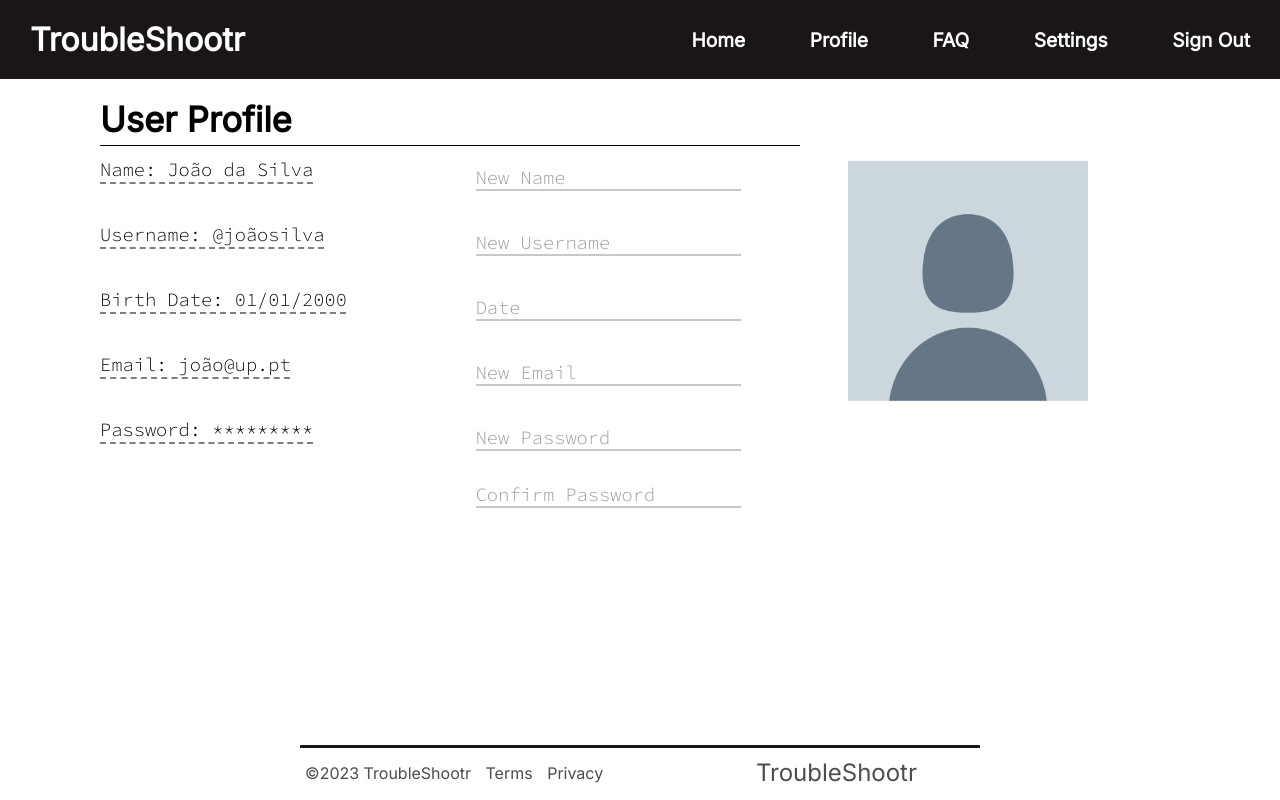
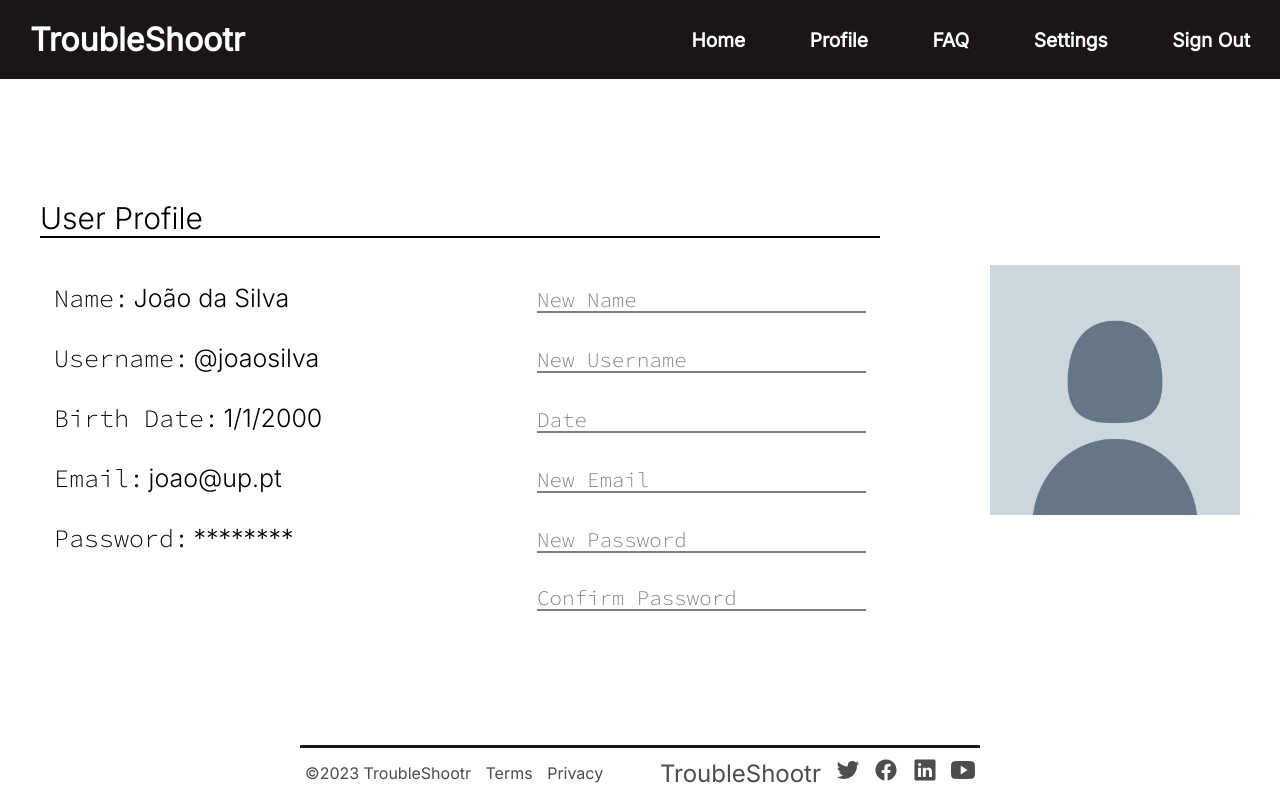
Before and after one commit to diogocs24/LTW-TroubleShootr, a PHP site: page /profile.html in a window 1280 px wide. Run offline with PHP 8.4, Linux system fonts and the light colour scheme.

Commit message:
Added footer to the Profile Page

```diff
--- a/profile.html
+++ b/profile.html
@@ -1,13 +1,12 @@
 <!DOCTYPE html>
 <html lang="en">
 	<head>
-    <meta charset="UTF-8">
-    <meta http-equiv="X-UA-Compatible" content="IE=edge">
-    <meta name="viewport" content="width=device-width, initial-scale=1.0">
-    <link href="style.css" rel="stylesheet">
+		<meta charset="UTF-8" />
+		<meta http-equiv="X-UA-Compatible" content="IE=edge" />
+		<meta name="viewport" content="width=device-width, initial-scale=1.0" />
+		<link href="style.css" rel="stylesheet" />
 		<title>Profile</title>
 	</head>
-
 
 	<body>
 		<header id="header" class="header">
@@ -20,68 +19,104 @@
 				<a href="#" class="navigation_item">Sign Out</a>
 			</nav>
 		</header>
+		<div id="page-container">
+			<main id="main">
 				<div id="info">
-        <h1 class="title">User Profile</h1>
+					<div id="info_text">
+						<h1 class="user_profile_title">User Profile</h1>
 						<div class="row">
-            <div class="col-md-3">
-                Name: João da Silva
+							<div class="attribute">
+								<span class="label">Name:</span>
+								<span class="text_input">João da Silva</span>
 							</div>
 							<div class="single-input">
-                <div class="col-md-9 text-secondary">
-                    <input type="text" class="input" id="name" required>
-                    <label for="name">New Name</label>
-                </div>
+								<input
+									type="text"
+									class="user_profile_input"
+									id="name"
+									required
+								/>
+								<label for="#">New Name</label>
 							</div>
 						</div>
 						<div class="row">
-            <div class="col-md-3">Username: @joãosilva</div>
+							<div class="attribute">
+								<span class="label">Username:</span>
+								<span class="text_input">@joaosilva</span>
+							</div>
 							<div class="single-input">
-                <div class="col-md-9 text-secondary">
-                    <input type="text" class="input" id="username" required>
-                    <label for="username">New Username</label>
-                </div>
+								<input
+									type="text"
+									class="user_profile_input"
+									id="username"
+									required
+								/>
+								<label for="#">New Username</label>
 							</div>
 						</div>
 						<div class="row">
-            <div class="col-md-3">Birth Date: 01/01/2000</div>
+							<div class="attribute">
+								<span class="label">Birth Date:</span>
+								<span class="text_input">1/1/2000</span>
+							</div>
 							<div class="single-input">
-                <div class="col-md-9 text-secondary">
-                    <input type="text" class="input" id="date" required>
-                    <label for="date">Date</label>
-                </div>
+								<input
+									type="text"
+									class="user_profile_input"
+									id="date"
+									required
+								/>
+								<label for="#">Date</label>
 							</div>
 						</div>
 						<div class="row">
-            <div class="col-md-3">Email: joão@up.pt</div>
+							<div class="attribute">
+								<span class="label">Email:</span>
+								<span class="text_input">joao@up.pt</span>
+							</div>
 							<div class="single-input">
-                <div class="col-md-9 text-secondary">
-                    <input type="text" class="input" id="email" required>
-                    <label for="email">New Email</label>
-                </div>
+								<input
+									type="text"
+									class="user_profile_input"
+									id="email"
+									required
+								/>
+								<label for="#">New Email</label>
 							</div>
 						</div>
 						<div class="row">
-            <div class="col-md-3">Password: *********</div>
+							<div class="attribute">
+								<span class="label">Password:</span>
+								<span class="text_input">********</span>
+							</div>
 							<div class="single-input">
-                <div class="col-md-9 text-secondary">
-                    <input type="password" class="input" id="password" required>
-                    <label for="password">New Password</label>
-                </div>
+								<input
+									type="password"
+									class="user_profile_input"
+									id="password"
+									required
+								/>
+								<label for="#">New Password</label>
 							</div>
 						</div>
 						<div class="row">
-            <div class="col-md-3"></div>
+							<div class="attribute"></div>
 							<div class="single-input">
-                <div class="col-md-9 text-secondary">
-                    <input type="password" class="input" id="confirm_password" required>
-                    <label for="confirm_password">Confirm Password</label>
-                </div>
+								<input
+									type="password"
+									class="user_profile_input"
+									id="confirm_password"
+									required
+								/>
+								<label for="#">Confirm Password</label>
 							</div>
 						</div>
 					</div>
 					<div id="profile_img">
-        <img src="profile_image.jpg" alt="profile image">
+						<img src="profile_image.jpg" alt="profile image" />
 					</div>
+				</div>
+			</main>
 			<footer id="footer">
 				<div class="copyright">
 					<ul class="left">
@@ -114,6 +149,15 @@
 					</ul>
 				</div>
 			</footer>
+		</div>
 
+		<script
+			type="module"
+			src="https://unpkg.com/ionicons@7.1.0/dist/ionicons/ionicons.esm.js"
+		></script>
+		<script
+			nomodule
+			src="https://unpkg.com/ionicons@7.1.0/dist/ionicons/ionicons.js"
+		></script>
 	</body>
 </html>
--- a/style.css
+++ b/style.css
@@ -29,108 +29,10 @@
 	pointer-events: none;
 }
 
-.single-input {
-	position: relative;
-	margin: 0px 0;
-}
-.single-input label {
-	position: absolute;
-	bottom: 0px;
-	left: 0;
-	font-family: "Source Code Pro", monospace;
-	font-weight: lighter;
-	font-size: 1.3em;
-	color: rgb(150, 150, 150);
-	cursor: text;
-	transition: 0.5s ease-in-out;
-}
-
-.input {
-	width: 130%;
-	padding: 1px;
-	border: 0;
-	border-bottom: 2px solid rgb(200, 200, 200);
-	outline: 0;
-	font-size: 22.5px;
-	color: rgb(80, 80, 80);
-	transition: 0.5s ease-in-out;
-}
-
-.input:focus,
-.input:valid {
-	border-bottom: 2px solid rgb(0, 0, 0);
-}
-.input:focus ~ label,
-.input:valid ~ label {
-	transform: translateY(-24px);
-	font-size: 14px;
-	color: rgb(0, 0, 0);
-}
-
-#info {
-	position: absolute;
-	left: 100px;
-	margin-top: 75px;
-	color: #000;
-	line-height: 50px;
-	font-size: 0.9em;
-}
-
-#info ul {
-	list-style-type: none;
-}
-
-#profile_img {
-	position: absolute;
-	left: 60%;
-	top: 10%;
-	transform: scale(0.6);
-}
-
-.row {
-	display: flex;
-	align-items: center;
-}
-
-.col-md-3 {
-	flex: 0 0 65%;
-	font-family: "Source Code Pro", monospace;
-	font-weight: 100;
-	font-size: 1.3em;
-	text-decoration: underline 2px rgb(128, 126, 126);
-	text-decoration-style: dashed;
-	text-underline-offset: 6px;
-	padding-bottom: 15px;
-}
-
-.col-md-9 {
-	flex: 0 0 0%;
-}
-
 .logo {
 	font-size: 2em;
 	color: #fff;
 	user-select: none;
-}
-
-#info h1 {
-	font-size: 2.4em;
-	position: relative;
-	top: 0px;
-	padding-top: 20px;
-	opacity: 100;
-}
-
-#info h1::after {
-	content: "";
-	display: block;
-	height: 1px;
-	width: 700px;
-	background-color: #000;
-	position: absolute;
-	bottom: -1px;
-	left: 0;
-	right: 0;
 }
 
 .navigation a {
@@ -364,10 +266,98 @@
 	padding-bottom: 2.5rem;
 }
 
+/* Profile Page */
+
+#info {
+	max-width: 1200px;
+	margin: 100px auto;
+	display: flex;
+	justify-content: space-between;
+}
+
+#info_text {
+	width: 70%;
+}
+
+.user_profile_title {
+	margin-bottom: 30px;
+	font-weight: 300;
+	font-size: 30px;
+	width: 100%;
+	border-bottom: 2px solid black;
+}
+
+.row {
+	display: flex;
+	justify-content: space-between;
+	align-items: center;
+	padding: 14px;
+}
+
+.attribute > span {
+	font-weight: 300;
+	font-size: 25px;
+}
+
+.attribute > .label {
+	font-family: "Source Code Pro", monospace;
+}
+
+.single-input {
+	position: relative;
+	margin: 0px 0;
+}
+
+.single-input label {
+	position: absolute;
+	bottom: 0px;
+	left: 0;
+	font-family: "Source Code Pro", monospace;
+	font-weight: lighter;
+	font-size: 1.3em;
+	color: rgb(128, 126, 126);
+	cursor: text;
+	transition: 0.5s ease-in-out;
+	pointer-events: none;
+}
+
+.user_profile_input {
+	width: 100%;
+	border: 0;
+	border-bottom: 2px solid rgb(128, 126, 126);
+	outline: 0;
+	font-size: 22.5px;
+	color: rgb(128, 126, 126);
+	transition: 0.5s ease-in-out;
+}
+
+.user_profile_input:focus,
+.user_profile_input:valid {
+	border-bottom: 2px solid rgb(0, 0, 0);
+}
+.single-input .user_profile_input:focus ~ label,
+.single-input .user_profile_input:valid ~ label {
+	transform: translateY(-24px);
+	font-size: 14px;
+	color: rgb(128, 126, 126);
+}
+
+#info > #profile_img {
+	width: 250px;
+	height: 250px;
+	margin-top: 65px;
+}
+
+#info > #profile_img > img {
+	max-width: 100%;
+	max-height: 100%;
+}
+
 /* FAQ Page */
 
 .questions_box {
-	margin: 100px 300px;
+	max-width: 1000px;
+	margin: 100px auto;
 }
 
 .title {
```
Lines whose indentation alone changed are shown as unchanged.
